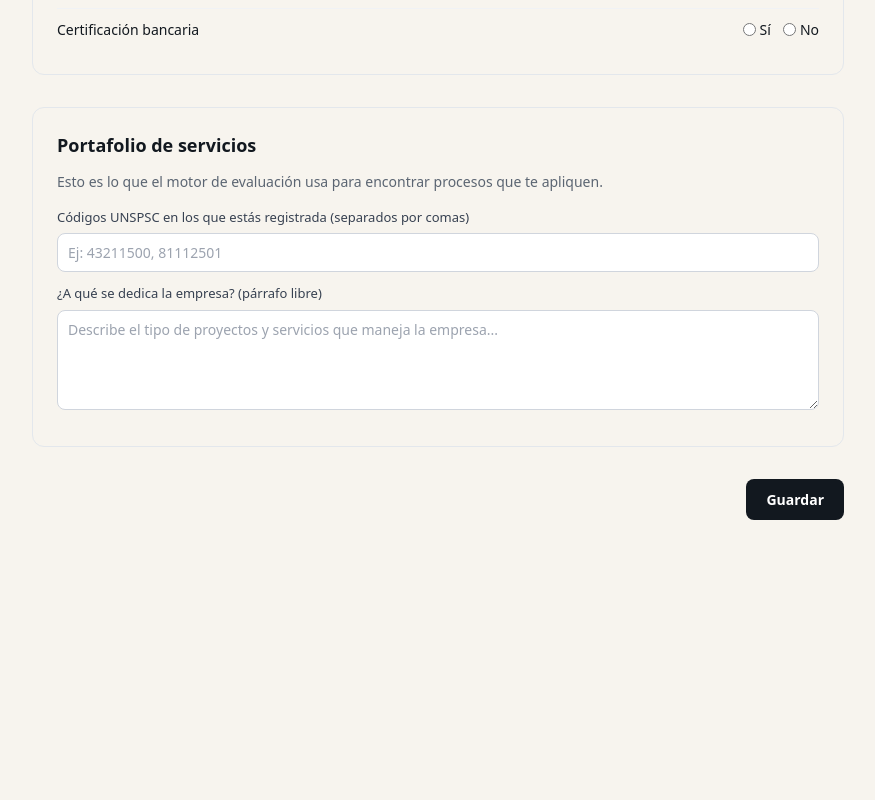
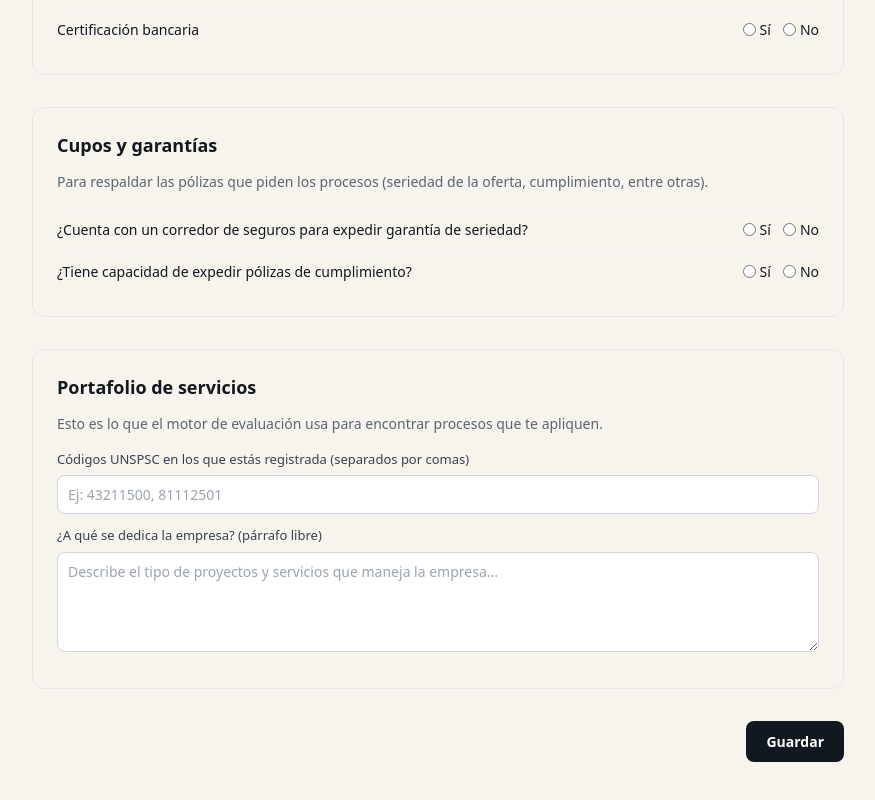
Before and after one commit to linarozo75-gif/licitup-web, a Next.js app: page /mi-empresa in a window 1280 px wide. Shown: the part 5337-6137 px from the top of the page, without its empty margins (202-1077 px from the left). Before the commit the page ends 5905 px from the top, so only its background shows below. Built offline with nearby package versions, Linux system fonts and the light colour scheme; no server answers; the database is empty.

Commit message:
Update page.js

```diff
--- a/app/mi-empresa/page.js
+++ b/app/mi-empresa/page.js
@@ -83,6 +83,8 @@ const CAMPOS_INICIALES = {
   fin_doc_dictamen_revisor_fiscal: null,
   fin_doc_declaracion_renta: null,
   fin_doc_certificacion_bancaria: null,
+  cupos_corredor_seguros_seriedad: null,
+  cupos_capacidad_polizas_cumplimiento: null,
   unspsc_codigos: '',
   descripcion_servicios: '',
 };
@@ -569,6 +571,21 @@ export default function MiEmpresaPage() {
         </section>
 
         <section style={estilos.seccion}>
+          <h2 style={estilos.tituloSeccion}>Cupos y garantías</h2>
+          <p style={estilos.ayuda}>Para respaldar las pólizas que piden los procesos (seriedad de la oferta, cumplimiento, entre otras).</p>
+          <PreguntaSiNo
+            texto="¿Cuenta con un corredor de seguros para expedir garantía de seriedad?"
+            valor={form.cupos_corredor_seguros_seriedad}
+            onChange={(v) => actualizarCampo('cupos_corredor_seguros_seriedad', v)}
+          />
+          <PreguntaSiNo
+            texto="¿Tiene capacidad de expedir pólizas de cumplimiento?"
+            valor={form.cupos_capacidad_polizas_cumplimiento}
+            onChange={(v) => actualizarCampo('cupos_capacidad_polizas_cumplimiento', v)}
+          />
+        </section>
+
+        <section style={estilos.seccion}>
           <h2 style={estilos.tituloSeccion}>Portafolio de servicios</h2>
           <p style={estilos.ayuda}>Esto es lo que el motor de evaluación usa para encontrar procesos que te apliquen.</p>
           <Campo label="Códigos UNSPSC en los que estás registrada (separados por comas)">
```
